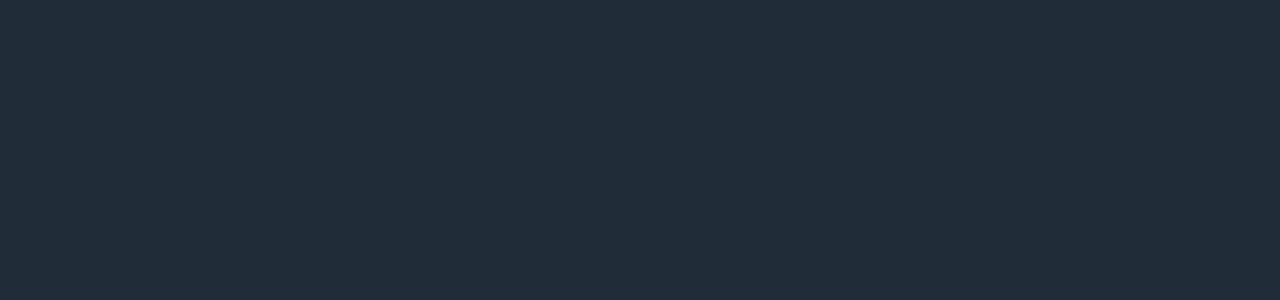
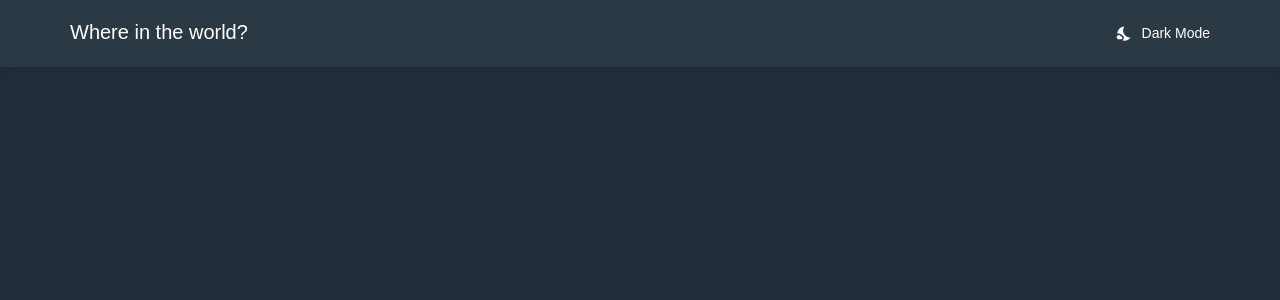
Before and after one commit to Mahdi-Shayan/query-countries, a React (Create React App) app: page / in a window 1280 px wide. Shown: the top 300 px of the page. Built offline with nearby package versions, Linux system fonts and the light colour scheme; a web font is replaced by a local one.

Commit message:
make Nav Bar

```diff
--- a/src/App.js
+++ b/src/App.js
@@ -11,6 +11,7 @@
 
 // Pages
 import Home from "./pages/home/Home";
+
 import { ThemeProvider } from "@emotion/react";
 import { CssBaseline } from "@mui/material";
 
--- /dev/null
+++ b/src/components/nav/Nav.jsx
@@ -0,0 +1,51 @@
+import { useContext } from "react";
+
+// Context
+import { ColorModeContext } from "../../contexts/ColorModeContext";
+
+// Style
+import "./nav.scss";
+
+// Mui Materials
+import { useTheme } from "@emotion/react";
+import { Box, IconButton, Typography } from "@mui/material";
+
+// theme
+import { token } from "../../theme/theme";
+
+// Icons
+import { LightMode, NightsStay } from "@mui/icons-material";
+
+function Nav() {
+  const theme = useTheme();
+  const { mode } = theme.palette;
+  const colors = token(mode);
+  const colorMode = useContext(ColorModeContext);
+
+  return (
+    <>
+      <Box p="20px 70px" bgcolor={colors.primary[100]} boxShadow='0 0 7px rgba(0, 0, 0, 0.15)'>
+        <nav>
+          <div className="title">
+            <Typography variant="h4">Where in the world?</Typography>
+          </div>
+          <div className="theme-mode-toggle">
+            <IconButton size="small" onClick={colorMode}>
+              {mode === "dark" ? (
+                <NightsStay fontSize="small" />
+              ) : (
+                <LightMode fontSize="small" />
+              )}
+            </IconButton>
+            <Typography fontSize="14px">
+              {mode === "dark" ? "Dark " : "Light "}
+              Mode
+            </Typography>
+          </div>
+        </nav>
+      </Box>
+    </>
+  );
+}
+
+export default Nav;
--- /dev/null
+++ b/src/components/nav/nav.scss
@@ -0,0 +1,9 @@
+nav {
+  display: flex;
+  justify-content: space-between;
+  .theme-mode-toggle {
+    display: flex;
+    align-items: center;
+    gap: 3px;
+  }
+}
--- a/src/index.scss
+++ b/src/index.scss
@@ -22,5 +22,5 @@
 main {
   height: 100%;
   width: 100%;
-  font-family: 'semi';
+  font-family: 'light';
 }
--- a/src/layouts/main.jsx
+++ b/src/layouts/main.jsx
@@ -1,9 +1,11 @@
 import { Outlet } from "react-router-dom";
+import Nav from "../components/nav/Nav";
 
 function Main() {
   return (
     <>
       <div className="app">
+        <Nav />
         <main>
           <Outlet />
         </main>
```
